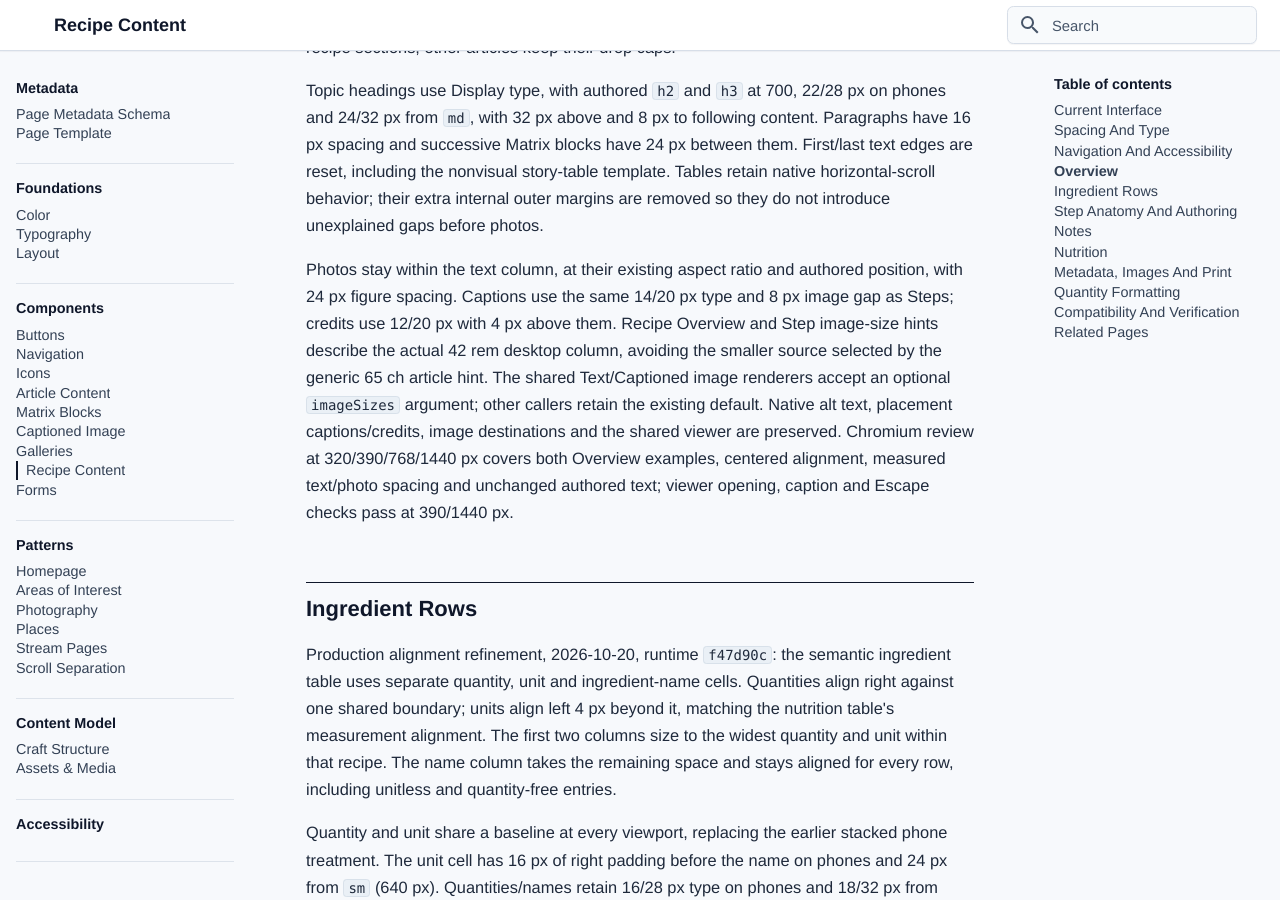
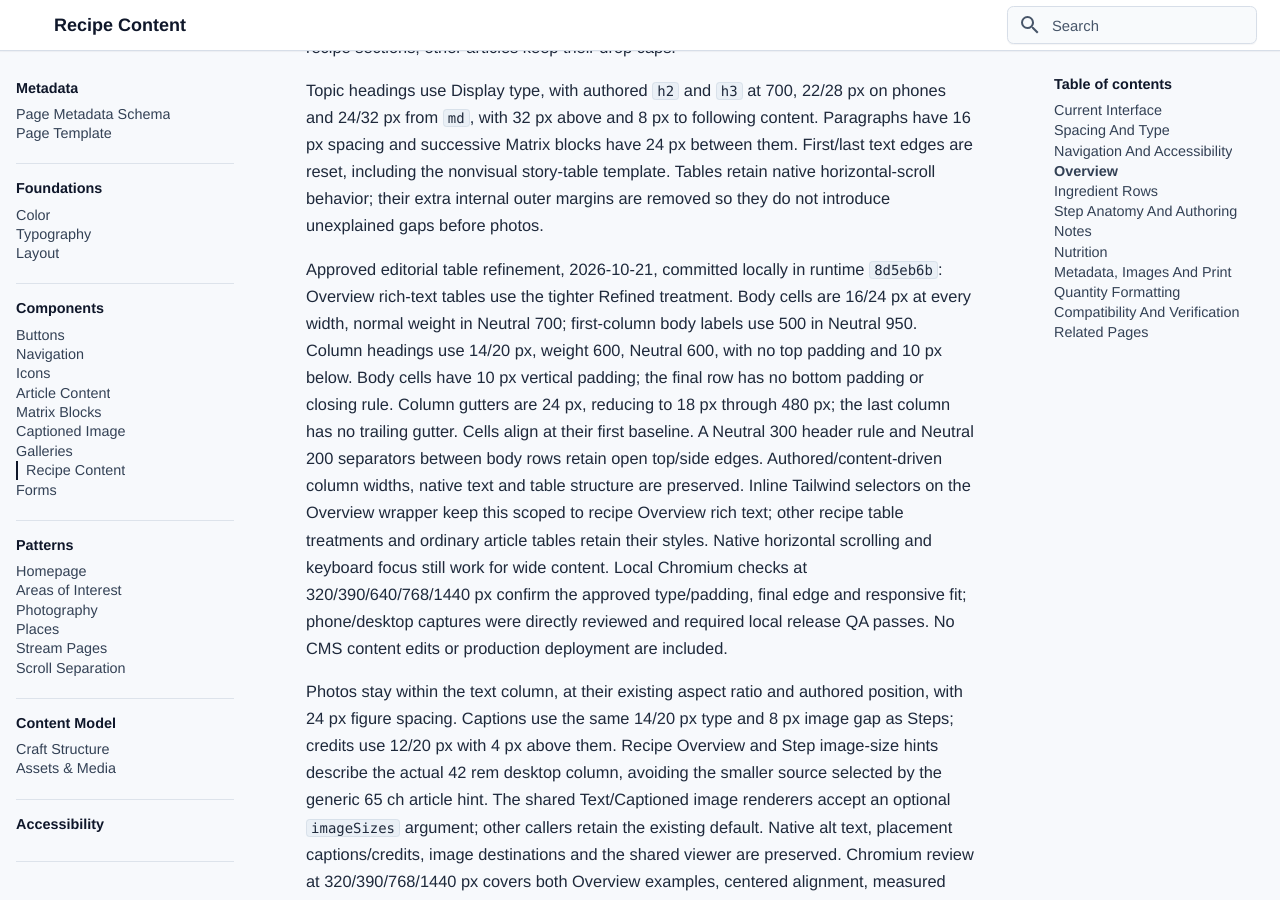
Before and after one commit to bentilden/Design-System, an MkDocs documentation site: the page built from docs/components/recipe-content.md, in a window 1280 px wide and 900 px high, scrolled down 6940 px. Built offline with MkDocs 1.6.1 and Material for MkDocs 9.7.7, drawn with Linux system fonts in a browser that asks for light colours; some web fonts are replaced.

Commit message:
Document approved refined Overview table treatment

```diff
--- a/docs/components/recipe-content.md
+++ b/docs/components/recipe-content.md
@@ -119,6 +119,8 @@ Local Overview refinement, 2026-10-20: native `entry.story` blocks retain their
 
 Topic headings use Display type, with authored `h2` and `h3` at 700, 22/28 px on phones and 24/32 px from `md`, with 32 px above and 8 px to following content. Paragraphs have 16 px spacing and successive Matrix blocks have 24 px between them. First/last text edges are reset, including the nonvisual story-table template. Tables retain native horizontal-scroll behavior; their extra internal outer margins are removed so they do not introduce unexplained gaps before photos.
 
+Approved editorial table refinement, 2026-10-21, committed locally in runtime `8d5eb6b`: Overview rich-text tables use the tighter Refined treatment. Body cells are 16/24 px at every width, normal weight in Neutral 700; first-column body labels use 500 in Neutral 950. Column headings use 14/20 px, weight 600, Neutral 600, with no top padding and 10 px below. Body cells have 10 px vertical padding; the final row has no bottom padding or closing rule. Column gutters are 24 px, reducing to 18 px through 480 px; the last column has no trailing gutter. Cells align at their first baseline. A Neutral 300 header rule and Neutral 200 separators between body rows retain open top/side edges. Authored/content-driven column widths, native text and table structure are preserved. Inline Tailwind selectors on the Overview wrapper keep this scoped to recipe Overview rich text; other recipe table treatments and ordinary article tables retain their styles. Native horizontal scrolling and keyboard focus still work for wide content. Local Chromium checks at 320/390/640/768/1440 px confirm the approved type/padding, final edge and responsive fit; phone/desktop captures were directly reviewed and required local release QA passes. No CMS content edits or production deployment are included.
+
 Photos stay within the text column, at their existing aspect ratio and authored position, with 24 px figure spacing. Captions use the same 14/20 px type and 8 px image gap as Steps; credits use 12/20 px with 4 px above them. Recipe Overview and Step image-size hints describe the actual 42 rem desktop column, avoiding the smaller source selected by the generic 65 ch article hint. The shared Text/Captioned image renderers accept an optional `imageSizes` argument; other callers retain the existing default. Native alt text, placement captions/credits, image destinations and the shared viewer are preserved. Chromium review at 320/390/768/1440 px covers both Overview examples, centered alignment, measured text/photo spacing and unchanged authored text; viewer opening, caption and Escape checks pass at 390/1440 px.
 
 ## Ingredient Rows
```
